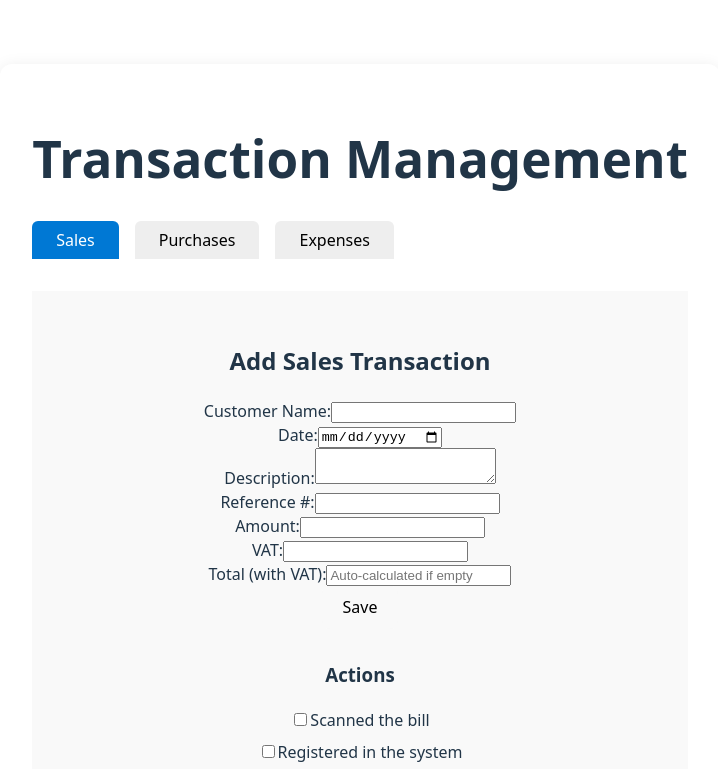
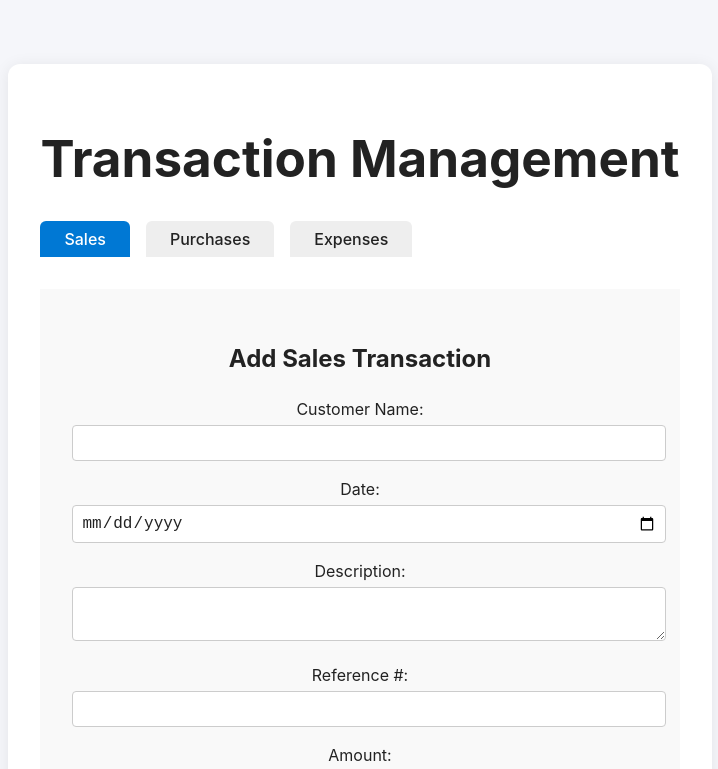
Before and after one commit to LoneCodeTinker/transaction-management-app, a React (Vite) app: page / in a window 1280 px wide. Shown: the top 769 px of the page, without its empty margins (280-998 px from the left). Built offline with nearby package versions, Linux system fonts and the light colour scheme; no server answers.

Commit message:
style: improve Mac/Safari compatibility and contrast

```diff
--- a/src/App.css
+++ b/src/App.css
@@ -1,3 +1,11 @@
+html, body {
+  -webkit-font-smoothing: antialiased;
+  -moz-osx-font-smoothing: grayscale;
+  font-family: -apple-system, BlinkMacSystemFont, "Segoe UI", Roboto, "Helvetica Neue", Arial, sans-serif;
+  background: #f5f6fa;
+  color: #222;
+}
+
 #root {
   max-width: 1280px;
   margin: 0 auto;
@@ -49,6 +57,7 @@
   border-radius: 12px;
   box-shadow: 0 2px 16px rgba(0,0,0,0.08);
 }
+
 .tabs {
   display: flex;
   gap: 1rem;
@@ -58,6 +67,7 @@
   padding: 0.5rem 1.5rem;
   border: none;
   background: #eee;
+  color: #222;
   border-radius: 6px 6px 0 0;
   cursor: pointer;
   font-weight: 500;
@@ -68,11 +78,13 @@
   background: #0078d4;
   color: #fff;
 }
+
 .tab-content {
   background: #f9f9f9;
   border-radius: 0 0 12px 12px;
   padding: 2rem;
 }
+
 .form-section, .actions-section, .list-section {
   margin-bottom: 2rem;
 }
@@ -84,15 +96,43 @@
   margin-bottom: 0.5rem;
 }
 
+input, textarea, button {
+  -webkit-appearance: none;
+  appearance: none;
+  border-radius: 4px;
+  border: 1px solid #ccc;
+  padding: 0.5rem;
+  font-size: 1rem;
+  color: #222;
+  background: #fff;
+}
+input:focus, textarea:focus {
+  outline: 2px solid #0078d4;
+}
+
+.form-section label {
+  display: block;
+  margin-bottom: 0.25rem;
+  color: #222;
+}
+.form-section input, .form-section textarea {
+  width: 100%;
+  margin-bottom: 1rem;
+}
+
 .tx-table {
   width: 100%;
+  overflow-x: auto;
+  display: block;
   border-collapse: collapse;
   margin-top: 1rem;
+  background: #fff;
 }
 .tx-table th, .tx-table td {
   border: 1px solid #ddd;
   padding: 0.5rem 0.75rem;
   text-align: left;
+  color: #222;
 }
 .tx-table th {
   background: #f0f0f0;
@@ -103,12 +143,14 @@
 .tx-table tr.selected {
   background: #e6f7ff !important;
 }
+
 .edit-panel {
   margin-top: 1.5rem;
   padding: 1rem;
   background: #f4faff;
   border: 1px solid #b6e0fe;
   border-radius: 8px;
+  color: #222;
 }
 .edit-panel h4 {
   margin-top: 0;
@@ -116,3 +158,9 @@
 .edit-panel button {
   margin-top: 0.5rem;
 }
+
+.message {
+  margin-top: 1rem;
+  color: #0078d4;
+  font-weight: 500;
+}
```
Also changed, not shown: 1 other file (tests, documents, lock files or other folders).
